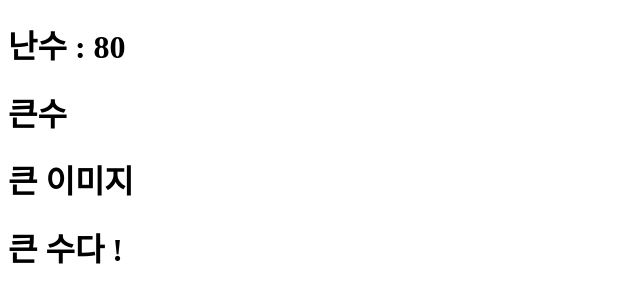
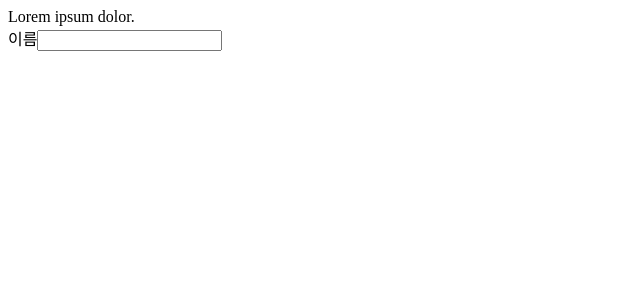
Before and after one commit to hoonil1/hoonil_react, a React (Create React App) app: page / in a window 1280 px wide. Shown: the top 302 px of the page, without its empty margins (0-640 px from the left). Built offline with nearby package versions, Linux system fonts and the light colour scheme.

Commit message:
jsx에서 js키워드 사용불가

```diff
--- a/src/App.js
+++ b/src/App.js
@@ -1,30 +1,16 @@
 function App() {
-  // JSX에서 태그 사용시 꼭 종료태그를 작성해야 한다 ex) </div>
-  // 빈 요소이면 시작태그에서 종료를 꼭 해주어야 한다 ex) <br>
-  const random = Math.ceil(Math.random() * 100);
-  const isLarge = random > 50;
+  // jsx가 js코드로 변환됨
+  // 따라서 js 키워드를 사용할수 없다.
   return (
     <>
-      <h1>난수 : {random}</h1>
-      <h1>{random > 50 ? "큰수" : "작은수"}</h1>
-      <div>{random > 50 ? <BigImage /> : <SmallImage />}</div>
-      <div>{isLarge && <h1>큰 수다 !</h1>}</div>
-      <div>{isLarge || <h1>작은 수다 !</h1>}</div>
+      {/* class 속성은 className 으로 작성 */}
+      <div className="header">Lorem ipsum dolor.</div>
+
+      {/*  label 의 for 속성은 htmlFor 로 작성 */}
+      <label htmlFor="nameInput">이름</label>
+      <input type="text" name="nameInput" />
     </>
   );
 }
 
-function BigImage() {
-  return <h1>큰 이미지</h1>;
-}
-
-function SmallImage() {
-  return <h3>작은 이미지</h3>;
-}
-
-// component 이름은 대문자로 시작.
-// built-in component 이름은 소문자로 시작.
-// return 문을 가져야한다 (항상은 아님)
-// return 값은 보통 JSX 코드이다. (항상은 아님)
-
 export default App;
```
